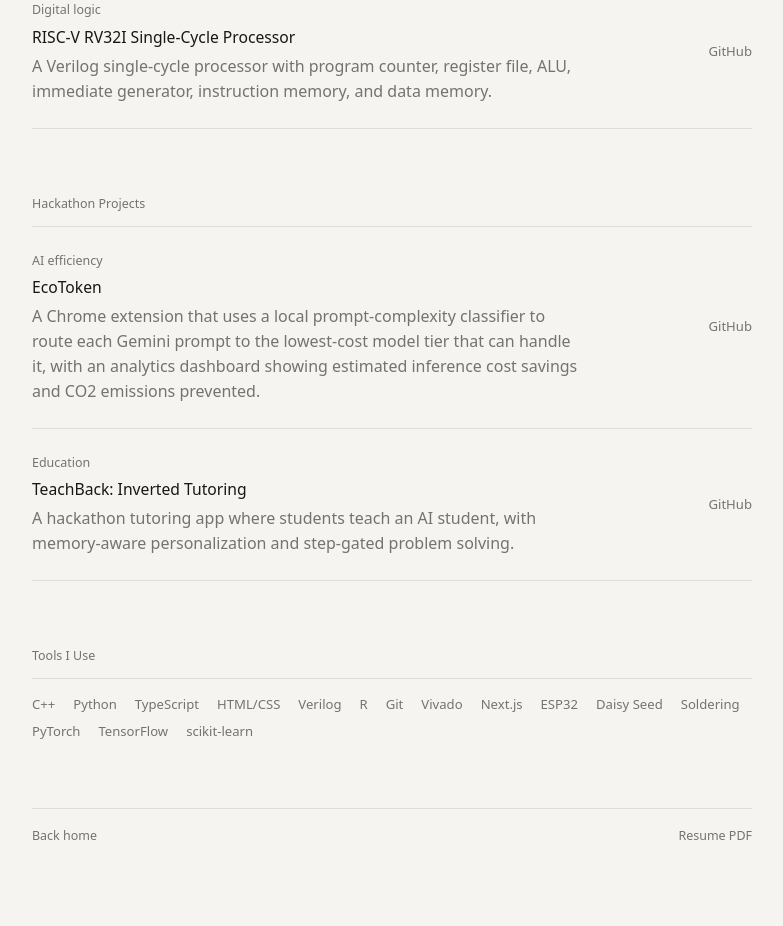
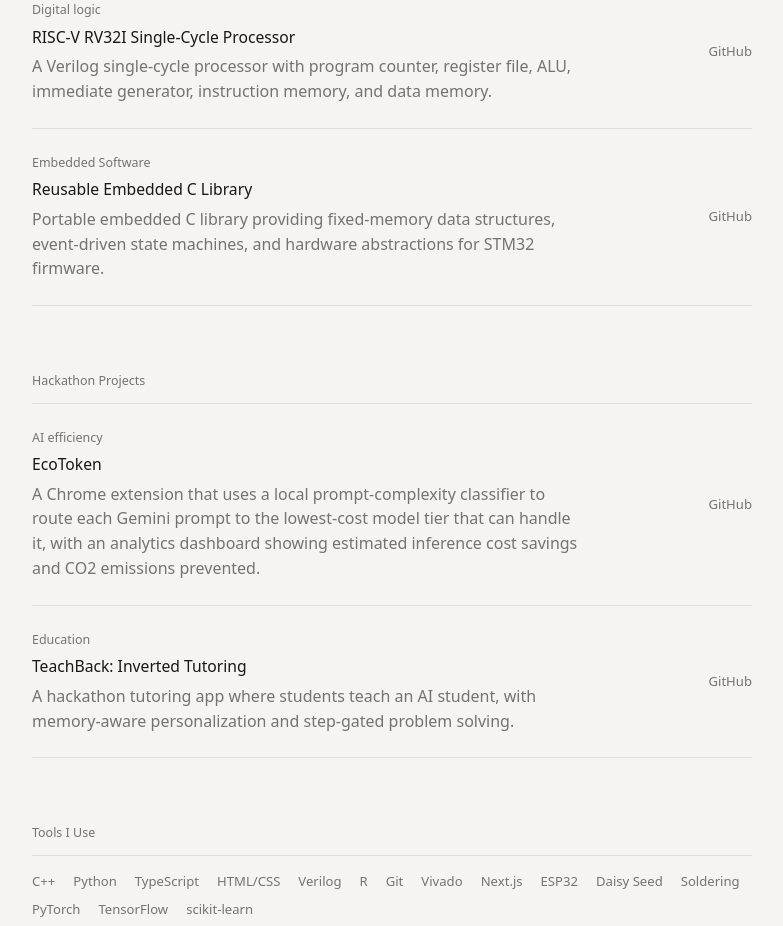
Before and after one commit to AryamaanDash/aryamaan-dash, a Next.js app: page /projects in a window 1280 px wide. Shown: the part 1080-2006 px from the top of the page, without its empty margins (248-1031 px from the left). Before the commit the page ends 1980 px from the top, so only its background shows below. Built offline with nearby package versions, Linux system fonts and the light colour scheme.

Commit message:
added embedded C library + updated resume

```diff
--- a/app/portfolio.ts
+++ b/app/portfolio.ts
@@ -79,6 +79,14 @@ export const projects = [
       "A Verilog single-cycle processor with program counter, register file, ALU, immediate generator, instruction memory, and data memory.",
     stack: ["Verilog", "Vivado", "Testbenches", "Computer Architecture"],
   },
+  {
+    title: "Reusable Embedded C Library",
+    type: "Embedded Software",
+    href: "https://github.com/AryamaanDash/embedded_c_library",
+    summary:
+      "Portable embedded C library providing fixed-memory data structures, event-driven state machines, and hardware abstractions for STM32 firmware.",
+    stack: ["Embedded C", "Computer Architecture", "STM32 HAL",],
+  },
 ] as const;
 
 export const hackathonProjects = [
```
Also changed, not shown: 1 other file (tests, documents, lock files or other folders).
